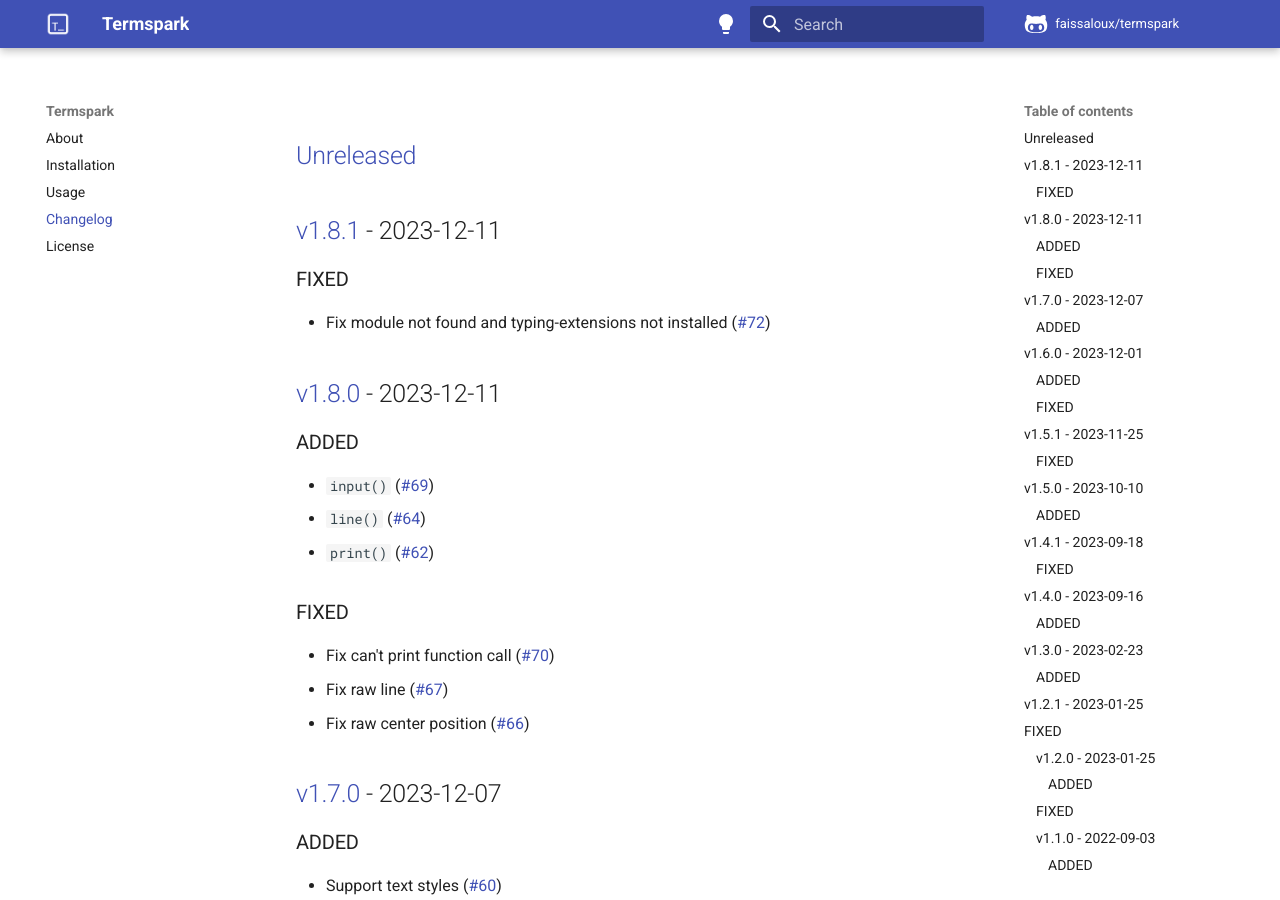
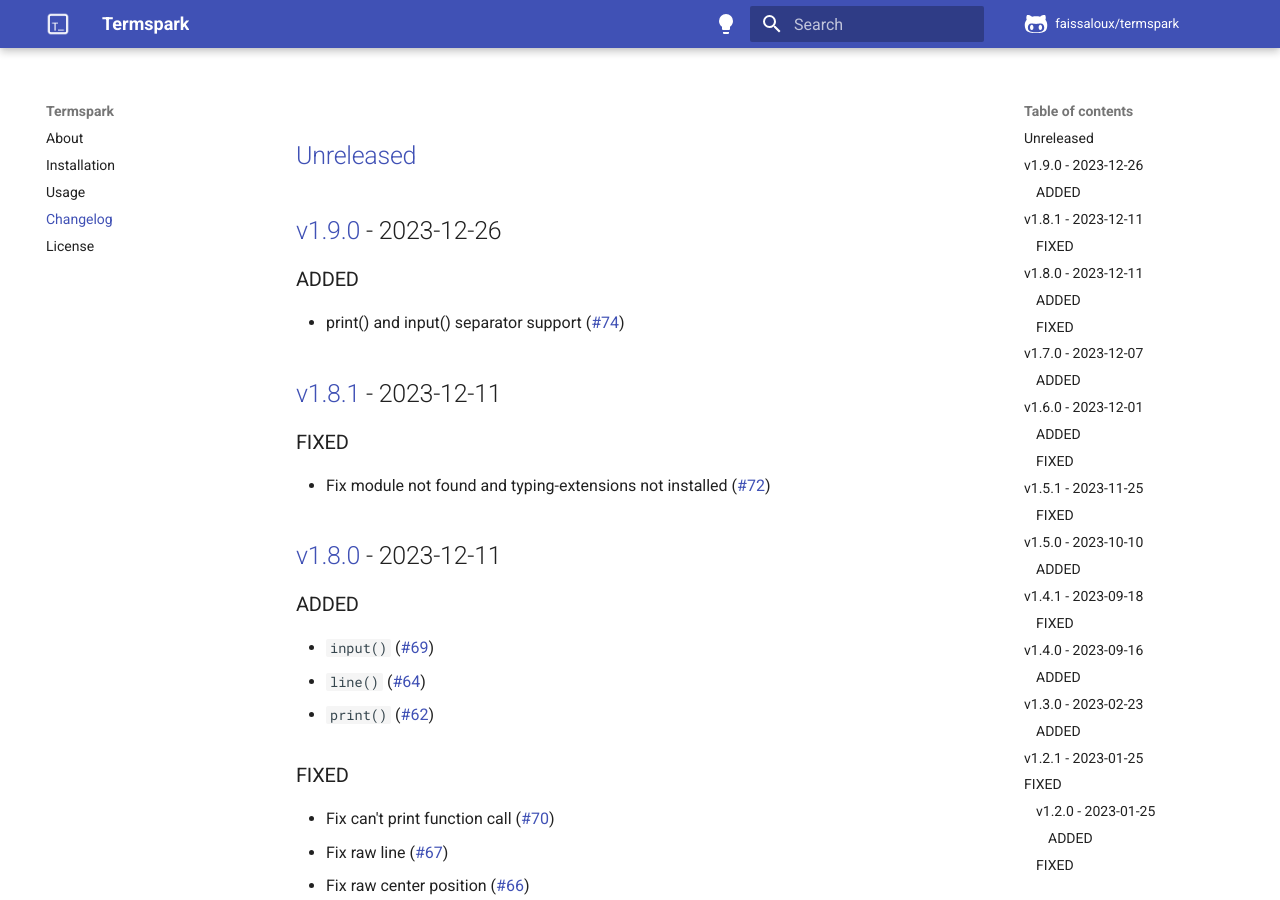
Before and after one commit to faissaloux/termspark, an MkDocs documentation site: the page built from docs/changelog.md, in a window 1280 px wide and 900 px high. Built offline with MkDocs 1.6.1 and Material for MkDocs 9.7.7, drawn with Linux system fonts in a browser that asks for light colours; comment, search, counter and statistics services are not loaded.

Commit message:
release:1.9.0

```diff
--- a/docs/changelog.md
+++ b/docs/changelog.md
@@ -1,5 +1,9 @@
-## [Unreleased](https://github.com/faissaloux/termspark/compare/v1.8.1...main)
+## [Unreleased](https://github.com/faissaloux/termspark/compare/v1.9.0...main)
 
+
+## [v1.9.0](https://github.com/faissaloux/termspark/compare/v1.8.1...v1.9.0) - 2023-12-26
+### ADDED
+- print() and input() separator support ([#74](https://github.com/faissaloux/termspark/pull/74))
 
 ## [v1.8.1](https://github.com/faissaloux/termspark/compare/v1.8.0...v1.8.1) - 2023-12-11
 ### FIXED
--- a/setup.cfg
+++ b/setup.cfg
@@ -1,6 +1,6 @@
 [metadata]
 name = termspark
-version = 1.8.1
+version = 1.9.0
 author = Faissal Wahabali
 author_email = contact@faissaloux.com
 description = Takes control of terminal
```
Also changed, not shown: CHANGELOG.md (+5 -1 lines), docs/usage.md (+18 -0 lines).
